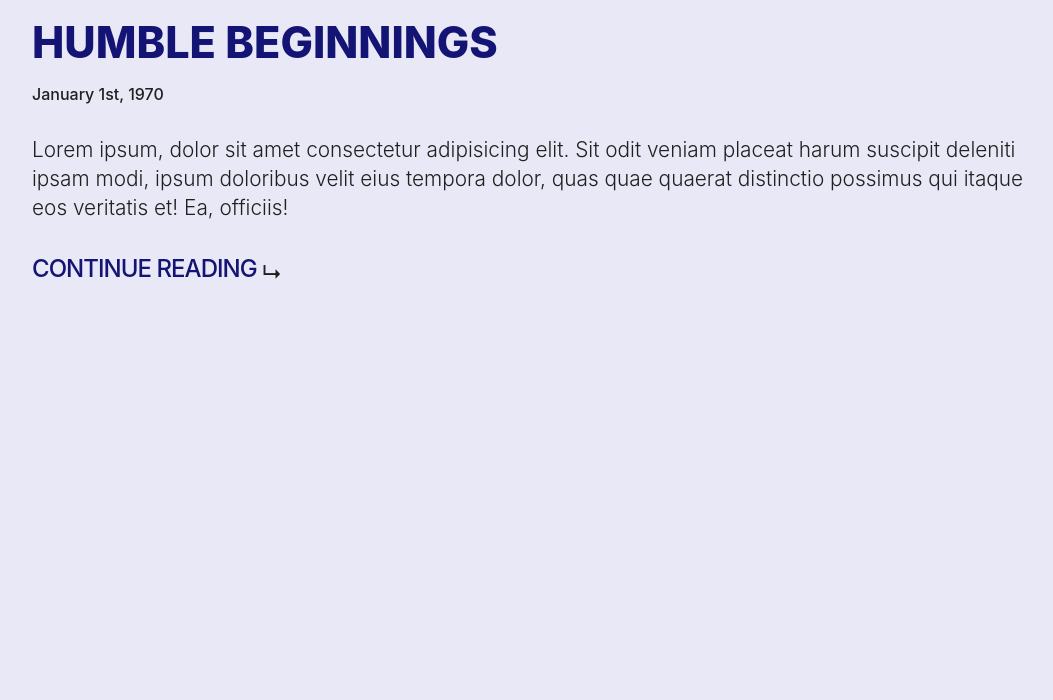
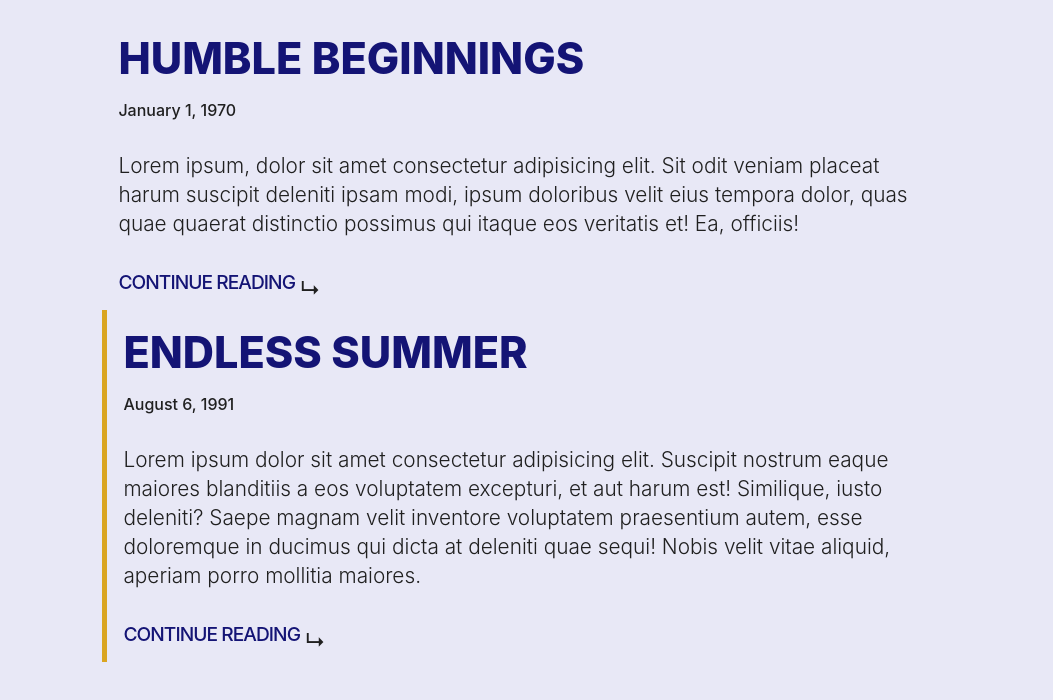
Before and after one commit to charlesmartinreed/fixed-nav-with-change-on-scroll, a plain HTML site: page index.html in a window 1280 px wide. Shown: the whole page, without its empty margins (112-1165 px from the left). Drawn offline with Linux system fonts and the light colour scheme.

Commit message:
Make slight styling changes to blog segment card.

```diff
--- a/index.html
+++ b/index.html
@@ -9,8 +9,9 @@
   </head>
   <body>
     <section class="main-content">
-      <h1 class="blog-title">Humble Beginnings</h1>
-      <h4 class="blog-timestamp">January 1st, 1970</h4>
+        <div class="blog-post-container">
+ <h1 class="blog-title">Humble Beginnings</h1>
+      <h4 class="blog-timestamp">January 1, 1970</h4>
       <p class="blog-preclick-text">
         Lorem ipsum, dolor sit amet consectetur adipisicing elit. Sit odit
         veniam placeat harum suscipit deleniti ipsam modi, ipsum doloribus velit
@@ -18,6 +19,17 @@
         veritatis et! Ea, officiis!
       </p>
       <a href="#" class="blog-permalink" data-link-after="&#8627">Continue reading</a>
+        </div>
+
+        <div class="blog-post-container">
+ <h1 class="blog-title">Endless Summer</h1>
+      <h4 class="blog-timestamp">August 6, 1991</h4>
+      <p class="blog-preclick-text">
+        Lorem ipsum dolor sit amet consectetur adipisicing elit. Suscipit nostrum eaque maiores blanditiis a eos voluptatem excepturi, et aut harum est! Similique, iusto deleniti? Saepe magnam velit inventore voluptatem praesentium autem, esse doloremque in ducimus qui dicta at deleniti quae sequi! Nobis velit vitae aliquid, aperiam porro mollitia maiores.
+      </p>
+      <a href="#" class="blog-permalink" data-link-after="&#8627">Continue reading</a>
+        </div>
+
     </section>
   </body>
 </html>
--- a/style.css
+++ b/style.css
@@ -11,10 +11,27 @@
     Ubuntu, Cantarell, "Open Sans", "Helvetica Neue", sans-serif;
 }
 
-.main-content > * {
+body {
+  padding: 1rem 2rem;
+}
+
+.blog-post-container > * {
+  /* margin: 0 auto; */
+  padding: 1rem;
+}
+
+.blog-post-container {
+  transition: box-shadow 0.6s linear;
+  width: 70%;
   margin: 0 auto;
-  padding: 1rem;
-  max-width: 80%;
+}
+
+.blog-post-container:nth-child(even) {
+  border-left: 5px solid goldenrod;
+}
+
+.blog-post-container:hover {
+  box-shadow: 0px 0px 3rem rgba(0, 0, 0, 0.3);
 }
 
 body {
@@ -43,7 +60,7 @@ body {
 
 .blog-permalink {
   text-decoration: none;
-  font-size: 1.5rem;
+  font-size: 1.2rem;
   /* color: rgb(85, 14, 85); */
   color: rgb(20, 20, 117);
   font-weight: 500;
```
